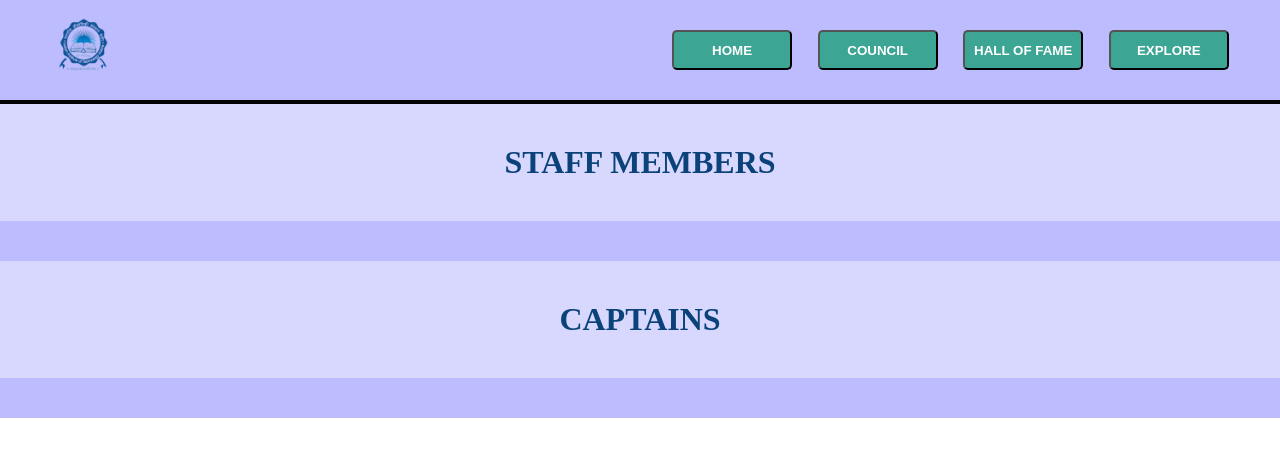
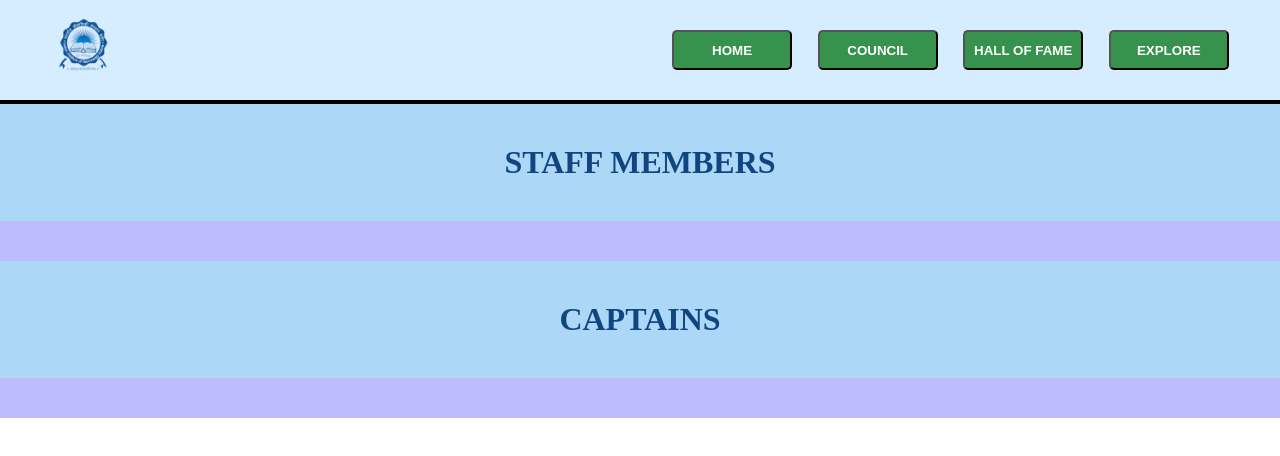
Before and after one commit to hasnain-cyber/iit-indore-sports, a React (Create React App) app: page /council in a window 1280 px wide. Shown: the top 456 px of the page. Built offline with nearby package versions, Linux system fonts and the light colour scheme; no server answers; the database is empty; a web font is replaced by a local one.

Commit message:
testing another color scheme

```diff
--- a/src/Components/HomeFooter/HomeFooter.js
+++ b/src/Components/HomeFooter/HomeFooter.js
@@ -58,11 +58,11 @@ function Footer() {
                 <div>
                     <h2>CONTACT US</h2>
                     <div id={'contacts-internal-wrapper'}>
-                        <a href='mailto: gs.sports@iiti.ac.in' target="_blank"
+                        <a id={'footer-mail-icon'} href='mailto: gs.sports@iiti.ac.in' target="_blank"
                            rel="noreferrer">
                             <Mail/>
                         </a>
-                        <a href='tel: +917697087980' target="_blank"
+                        <a id={'footer-call-icon'} href='tel: +917697087980' target="_blank"
                            rel="noreferrer">
                             <Call/>
                         </a>
--- a/src/Components/HomeFooter/HomeFooter.sass
+++ b/src/Components/HomeFooter/HomeFooter.sass
@@ -1,9 +1,7 @@
 @import "src/index"
 
-$color-hover: #3CA594
-
 #home-footer-return-wrapper
-  background: $color-primary-tint
+  background: $color-nf
   padding: 20px
   border-top: 4px solid black
   border-radius: 0 0 10px 10px
@@ -23,15 +21,6 @@ $color-hover: #3CA594
     text-decoration: underline
     color: $color-primary-shade
 
-  a
-    color: blue // had to do it explicitly because the color was appearing dull in the first column
-    padding: 10px
-    font-size: 1rem
-    display: inline-block
-
-  a:hover
-    color: $color-hover
-
   img
     width: 128px
 
@@ -50,9 +39,11 @@ $color-hover: #3CA594
     svg
       color: #837D88
 
-  a:hover
-    svg path
-      fill: $color-hover
+#footer-mail-icon:hover path
+  fill: #147eba
+
+#footer-call-icon:hover path
+  fill: #479f47
 
 #homeFooterImageWrapper
   display: flex
@@ -65,7 +56,7 @@ $color-hover: #3CA594
   cursor: pointer
 
 #up-arrow:hover path
-  fill: $color-hover
+  fill: $color-accent
 
 #facebook-icon:hover path
   fill: #4267B2
--- a/src/Components/Navbar/Navbar.sass
+++ b/src/Components/Navbar/Navbar.sass
@@ -8,8 +8,7 @@
   justify-content: space-between
   padding: 2vh 4vw
   border-bottom: 4px solid black
-  background: $color-primary
-
+  background: $color-nf
 .logo
   width: 64px
 
@@ -29,7 +28,8 @@
 
 #navbarButtonWrapper button:hover
   cursor: pointer
-  box-shadow: 5px 5px #1d695e
+  transform: translate(-5px,-5px)
+  box-shadow: 5px 5px #1a5827
 
 #hamburgerLinks
   display: none
--- a/src/index.sass
+++ b/src/index.sass
@@ -8,7 +8,12 @@ html, body
   padding: 0
   margin: 0
 
+//$color-primary: #bcbcff
+//$color-primary-shade: #0b427a
+//$color-primary-tint: #d8d8ff
+//$color-accent: #3ca594
 $color-primary: #bcbcff
-$color-primary-shade: #0b427a
-$color-primary-tint: #d8d8ff
-$color-accent: #3ca594
+$color-primary-shade: #104580
+$color-nf: #d6ecff
+$color-primary-tint: #ADD7F6
+$color-accent: #36924c
```
